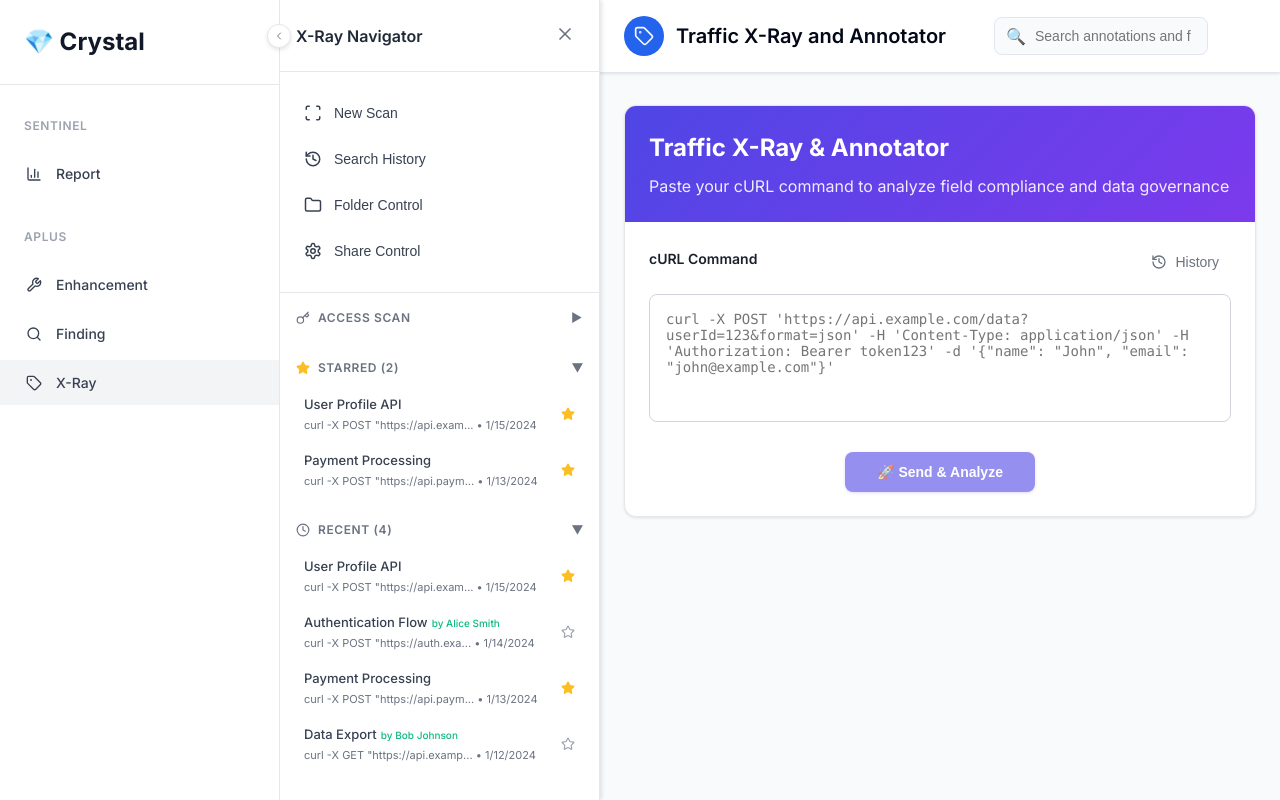
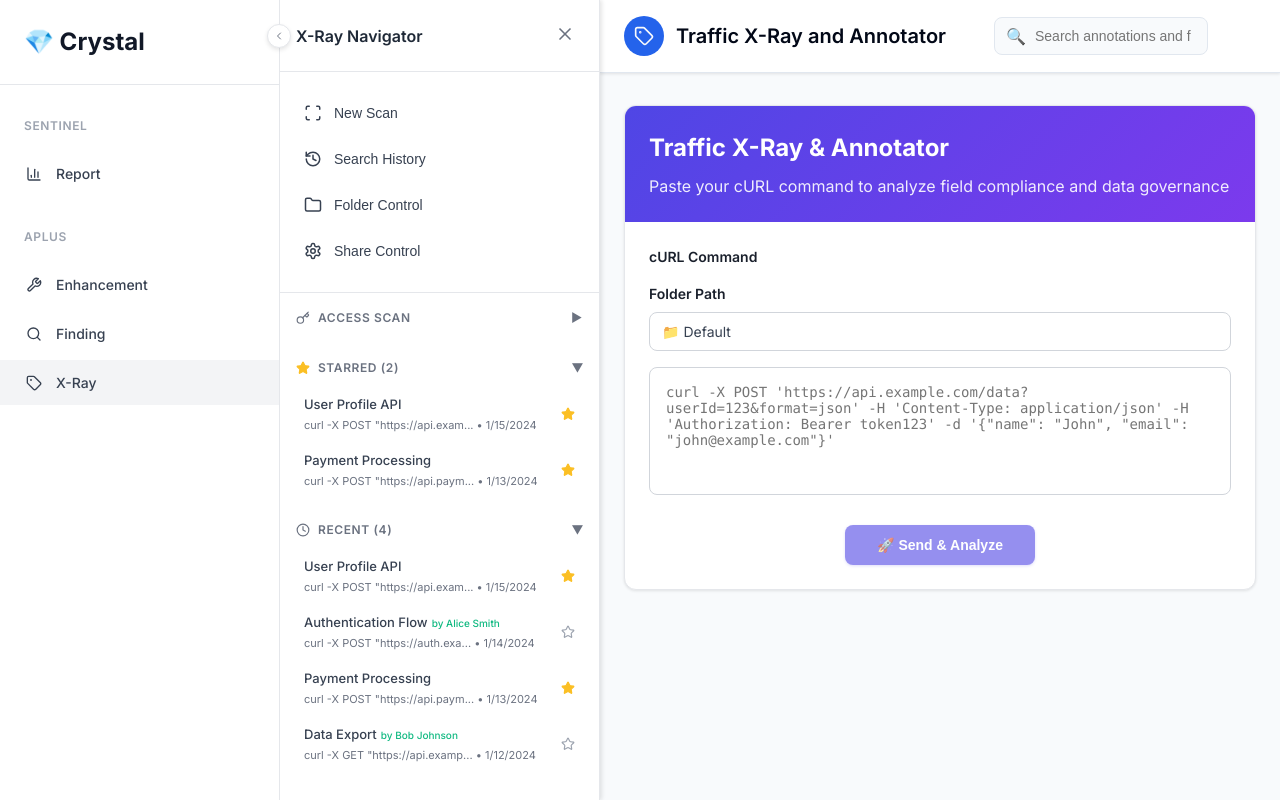
Before and after one commit to Brian0912/report-zenith-ui-hub, a React (Vite) app: page /aplus/annotator in a window 1280 px wide. Built offline with nearby package versions, Linux system fonts and the light colour scheme.

Commit message:
feat: Update cURL input panel
Remove history button and add folder selection field. The folder field defaults to "Default Folder" and allows users to select a folder for the new scan.

```diff
--- a/src/components/traffic-annotator/CurlInputPanel.tsx
+++ b/src/components/traffic-annotator/CurlInputPanel.tsx
@@ -234,21 +234,38 @@ export const CurlInputPanel: React.FC<CurlInputPanelProps> = ({
       </div>
 
       <div style={contentStyle}>
-        <div style={{ display: 'flex', justifyContent: 'space-between', alignItems: 'center', marginBottom: '16px' }}>
+        <div style={{ marginBottom: '16px' }}>
           <label style={labelStyle}>cURL Command</label>
-          <button
-            onClick={() => setShowHistory(!showHistory)}
-            style={historyButtonStyle}
+        </div>
+
+        <div style={{ marginBottom: '16px' }}>
+          <label style={labelStyle}>Folder Path</label>
+          <div
+            style={{
+              display: 'flex',
+              alignItems: 'center',
+              padding: '8px 12px',
+              border: '1px solid #d1d5db',
+              borderRadius: '8px',
+              backgroundColor: '#ffffff',
+              cursor: 'pointer',
+              fontSize: '14px',
+              color: '#374151',
+              transition: 'border-color 0.2s'
+            }}
+            onClick={() => {
+              // TODO: Open folder selection modal
+              console.log('Open folder selection');
+            }}
             onMouseEnter={(e) => {
-              e.currentTarget.style.backgroundColor = '#F3F4F6';
+              e.currentTarget.style.borderColor = '#4F46E5';
             }}
             onMouseLeave={(e) => {
-              e.currentTarget.style.backgroundColor = 'transparent';
+              e.currentTarget.style.borderColor = '#d1d5db';
             }}
           >
-            <History size={16} />
-            History
-          </button>
+            📁 Default
+          </div>
         </div>
 
         <div style={{ position: 'relative' }}>
```
